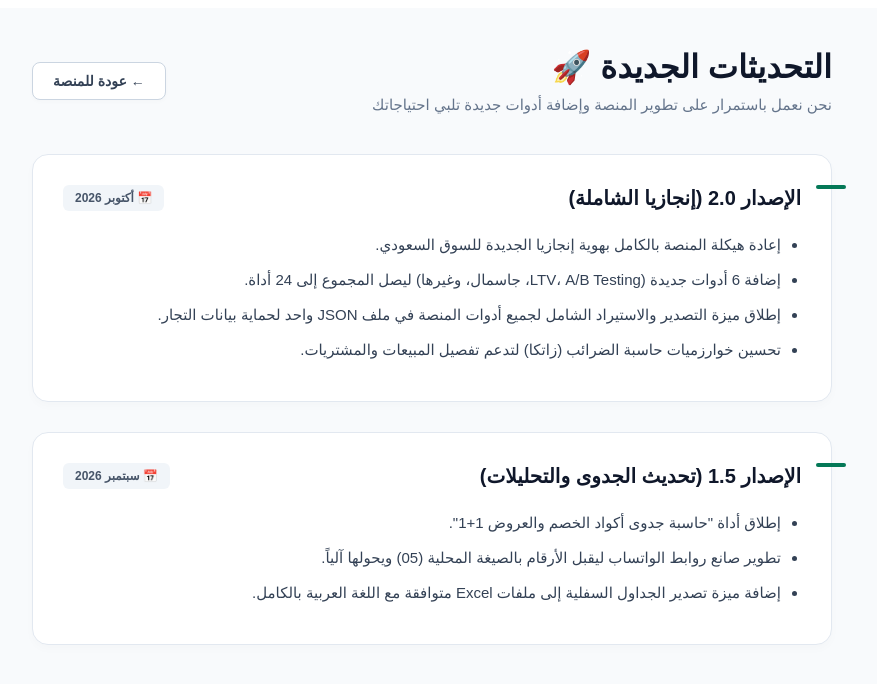
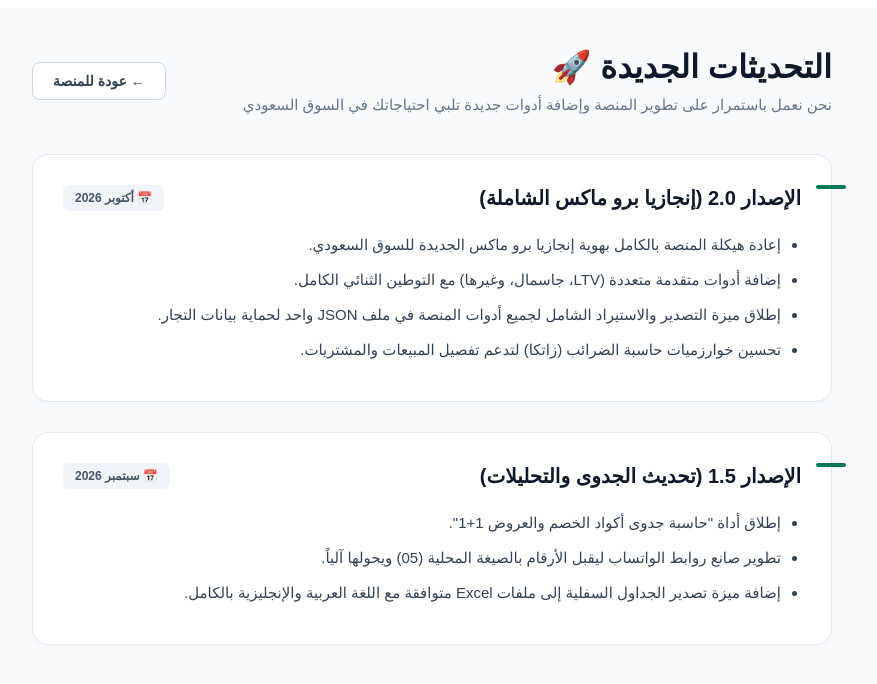
Before and after one commit to engaziasa-lang/engazia-app, a Next.js app: page /updates in a window 1280 px wide. Shown: the top 684 px of the page, without its empty margins (208-1085 px from the left). Built offline with nearby package versions, Linux system fonts and the light colour scheme.

Commit message:
Update page.tsx

```diff
--- a/app/updates/page.tsx
+++ b/app/updates/page.tsx
@@ -1,16 +1,28 @@
 'use client';
 
-import React from 'react';
+import React, { useState, useEffect } from 'react';
 import Link from 'next/link';
 
 export default function UpdatesPage() {
-  const updates = [
+  const [lang, setLang] = useState<'ar' | 'en'>('ar');
+
+  useEffect(() => {
+    const savedLang = (localStorage.getItem('seerk_global_lang') as 'ar' | 'en') || 'ar';
+    setLang(savedLang);
+  }, []);
+
+  const t = {
+    ar: {
+      back: '← عودة للمنصة',
+      title: 'التحديثات الجديدة 🚀',
+      desc: 'نحن نعمل باستمرار على تطوير المنصة وإضافة أدوات جديدة تلبي احتياجاتك في السوق السعودي',
+      updates: [
         {
-      version: 'الإصدار 2.0 (إنجازيا الشاملة)',
+          version: 'الإصدار 2.0 (إنجازيا برو ماكس الشاملة)',
           date: 'أكتوبر 2026',
           changes: [
-        'إعادة هيكلة المنصة بالكامل بهوية إنجازيا الجديدة للسوق السعودي.',
-        'إضافة 6 أدوات جديدة (LTV، A/B Testing، جاسمال، وغيرها) ليصل المجموع إلى 24 أداة.',
+            'إعادة هيكلة المنصة بالكامل بهوية إنجازيا برو ماكس الجديدة للسوق السعودي.',
+            'إضافة أدوات متقدمة متعددة (LTV، جاسمال، وغيرها) مع التوطين الثنائي الكامل.',
             'إطلاق ميزة التصدير والاستيراد الشامل لجميع أدوات المنصة في ملف JSON واحد لحماية بيانات التجار.',
             'تحسين خوارزميات حاسبة الضرائب (زاتكا) لتدعم تفصيل المبيعات والمشتريات.'
           ]
@@ -21,32 +33,62 @@ export default function UpdatesPage() {
           changes: [
             'إطلاق أداة "حاسبة جدوى أكواد الخصم والعروض 1+1".',
             'تطوير صانع روابط الواتساب ليقبل الأرقام بالصيغة المحلية (05) ويحولها آلياً.',
-        'إضافة ميزة تصدير الجداول السفلية إلى ملفات Excel متوافقة مع اللغة العربية بالكامل.'
+            'إضافة ميزة تصدير الجداول السفلية إلى ملفات Excel متوافقة مع اللغة العربية والإنجليزية بالكامل.'
           ]
         }
-  ];
+      ]
+    },
+    en: {
+      back: '→ Back to Hub',
+      title: 'New Updates 🚀',
+      desc: 'We are constantly improving the platform and adding new tools to meet your needs in Saudi Arabia',
+      updates: [
+        {
+          version: 'Version 2.0 (Enjazya Pro Max Comprehensive)',
+          date: 'October 2026',
+          changes: [
+            'Fully restructured the platform with the new Enjazya Pro Max branding for the Saudi market.',
+            'Added multiple advanced tools (LTV, Jasmal, etc.) with complete bilingual localization.',
+            'Launched comprehensive export and import for all platform tools in a single JSON file to protect merchant data.',
+            'Improved VAT calculator algorithms (ZATCA) to support detailed sales and purchases.'
+          ]
+        },
+        {
+          version: 'Version 1.5 (Feasibility & Analytics Update)',
+          date: 'September 2026',
+          changes: [
+            'Launched the "Discount & BOGO Offer Feasibility Calculator" tool.',
+            'Enhanced WhatsApp link generator to accept local numbers (05) and convert them automatically.',
+            'Added table export feature to fully localized Excel files.'
+          ]
+        }
+      ]
+    }
+  };
+
+  const text = t[lang];
 
   return (
-    <div style={{ direction: 'rtl', fontFamily: 'Tajawal, sans-serif', backgroundColor: '#f8fafc', minHeight: '100vh', padding: '40px 20px' }}>
+    <div style={{ direction: lang === 'ar' ? 'rtl' : 'ltr', fontFamily: lang === 'ar' ? "'Tajawal', sans-serif" : "'Inter', sans-serif", backgroundColor: '#f8fafc', minHeight: '100vh', padding: '40px 20px', textAlign: lang === 'ar' ? 'right' : 'left' }}>
       <div style={{ maxWidth: '800px', margin: '0 auto' }}>
 
-        <div style={{ display: 'flex', justifyContent: 'space-between', alignItems: 'center', marginBottom: '40px', flexWrap: 'wrap', gap: '15px' }}>
+        <div style={{ display: 'flex', justifyContent: 'space-between', alignItems: 'center', marginBottom: '40px', flexWrap: 'wrap', gap: '15px', flexDirection: lang === 'ar' ? 'row' : 'row-reverse' }}>
           <div>
-            <h1 style={{ fontSize: '32px', fontWeight: 900, color: '#0f172a', margin: '0 0 10px 0' }}>التحديثات الجديدة 🚀</h1>
-            <p style={{ color: '#64748b', fontSize: '15px', margin: 0 }}>نحن نعمل باستمرار على تطوير المنصة وإضافة أدوات جديدة تلبي احتياجاتك</p>
+            <h1 style={{ fontSize: '32px', fontWeight: 900, color: '#0f172a', margin: '0 0 10px 0' }}>{text.title}</h1>
+            <p style={{ color: '#64748b', fontSize: '15px', margin: 0 }}>{text.desc}</p>
           </div>
-          <Link href="/hub/sa" style={{ background: '#ffffff', border: '1px solid #cbd5e1', color: '#334155', padding: '10px 20px', borderRadius: '8px', textDecoration: 'none', fontWeight: 700, fontSize: '14px', boxShadow: '0 2px 4px rgba(0,0,0,0.02)' }}>← عودة للمنصة</Link>
+          <Link href="/hub/sa" style={{ background: '#ffffff', border: '1px solid #cbd5e1', color: '#334155', padding: '10px 20px', borderRadius: '8px', textDecoration: 'none', fontWeight: 700, fontSize: '14px', boxShadow: '0 2px 4px rgba(0,0,0,0.02)' }}>{text.back}</Link>
         </div>
 
         <div style={{ display: 'flex', flexDirection: 'column', gap: '30px' }}>
-          {updates.map((update, index) => (
+          {text.updates.map((update, index) => (
             <div key={index} style={{ background: '#fff', padding: '30px', borderRadius: '16px', boxShadow: '0 4px 10px rgba(0,0,0,0.02)', border: '1px solid #e2e8f0', position: 'relative' }}>
-              <div style={{ position: 'absolute', top: '30px', right: '-15px', background: '#047857', width: '30px', height: '4px', borderRadius: '4px' }}></div>
-              <div style={{ display: 'flex', justifyContent: 'space-between', alignItems: 'center', marginBottom: '20px', flexWrap: 'wrap', gap: '10px' }}>
+              <div style={{ position: 'absolute', top: '30px', [lang === 'ar' ? 'right' : 'left']: '-15px', background: '#047857', width: '30px', height: '4px', borderRadius: '4px' }}></div>
+              <div style={{ display: 'flex', justifyContent: 'space-between', alignItems: 'center', marginBottom: '20px', flexWrap: 'wrap', gap: '10px', flexDirection: lang === 'ar' ? 'row' : 'row-reverse' }}>
                 <h2 style={{ fontSize: '20px', fontWeight: 900, color: '#0f172a', margin: 0 }}>{update.version}</h2>
                 <span style={{ background: '#f1f5f9', color: '#475569', padding: '6px 12px', borderRadius: '6px', fontSize: '12px', fontWeight: 800 }}>📅 {update.date}</span>
               </div>
-              <ul style={{ paddingRight: '20px', margin: 0, color: '#334155', fontSize: '15px', lineHeight: '1.8' }}>
+              <ul style={{ [lang === 'ar' ? 'paddingRight' : 'paddingLeft']: '20px', margin: 0, color: '#334155', fontSize: '15px', lineHeight: '1.8' }}>
                 {update.changes.map((change, i) => (
                   <li key={i} style={{ marginBottom: '8px' }}>{change}</li>
                 ))}
```
Lines whose indentation alone changed are shown as unchanged.
